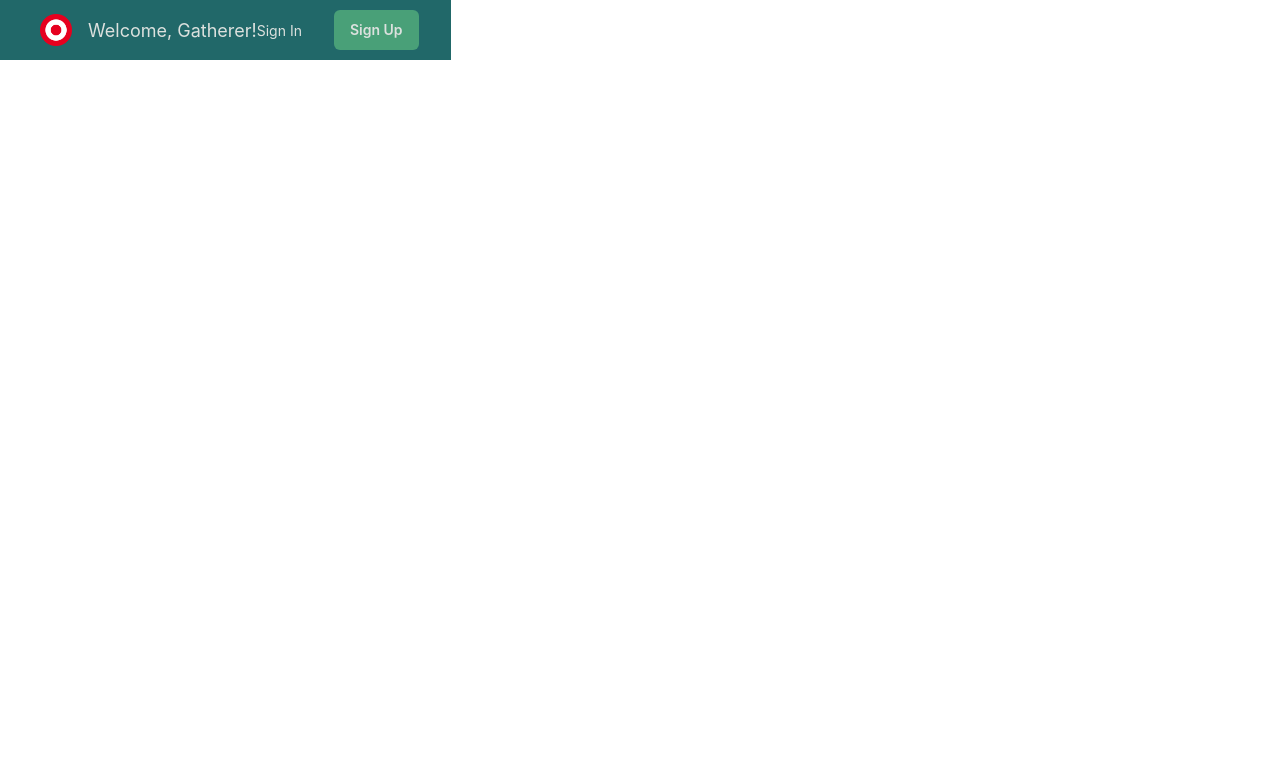
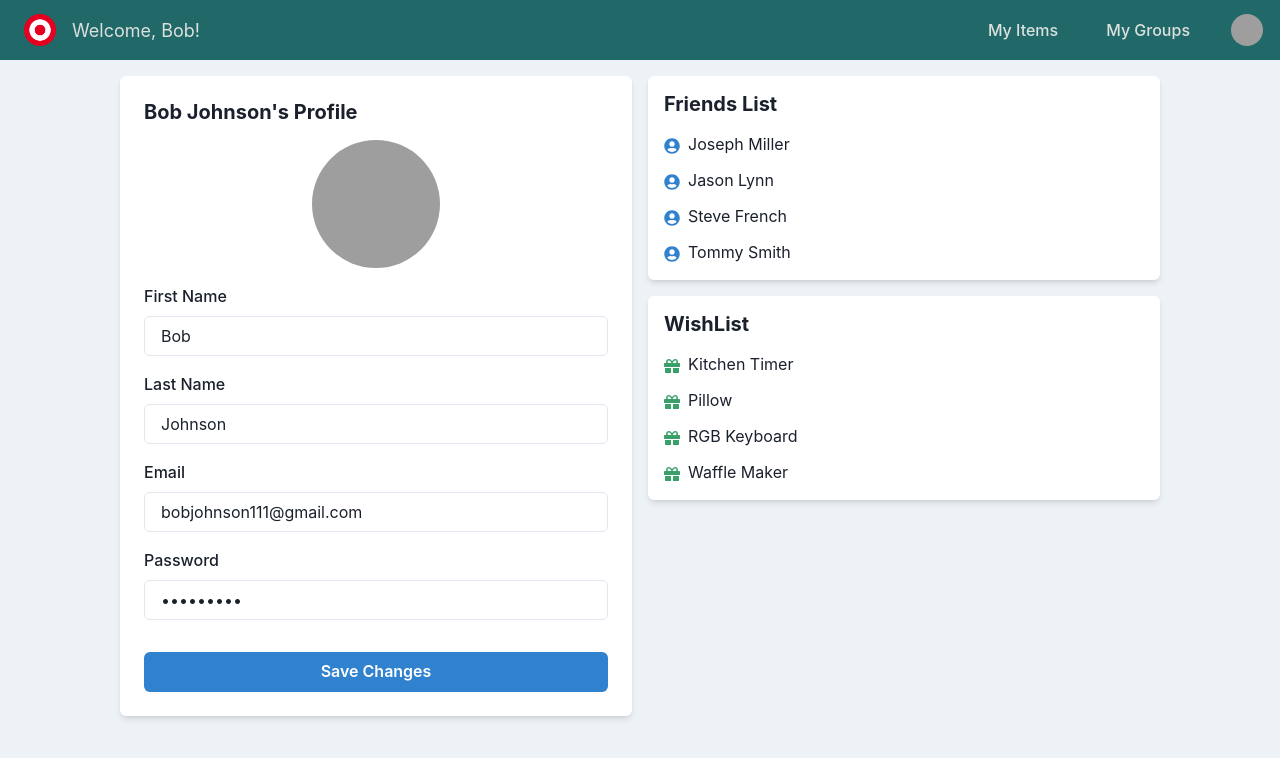
Before and after one commit to Gather307/Gather, a React (Vite) app in the folder frontend/: page /profile in a window 1280 px wide. Shown: the top 758 px of the page. Built offline with nearby package versions, Linux system fonts and the light colour scheme; grey boxes are pictures that could not be loaded; the HTML template or start-up script is replaced by a standard one.

Commit message:
frontend pf pg for now not done

```diff
--- a/frontend/src/App.tsx
+++ b/frontend/src/App.tsx
@@ -1,26 +1,59 @@
-import { BrowserRouter as Router, Routes, Route } from "react-router-dom";
-import { ChakraProvider } from "@chakra-ui/react";
-import LoginPage from "./pages/LoginPage";
-import HomePage from "./pages/HomePage";
-import SignupPage from "./pages/SignupPage";
-import NavbarSignedOut from "./components/NavbarSignedOut";
-import NavbarSignedIn from "./components/NavbarSignedIn";
+// src/App.tsx
 
-function App() {
-  const userIsSignedIn = false; // was testing but placeholder for our authentication logic
+import React, { useState } from 'react';
+import { BrowserRouter as Router, Routes, Route, useNavigate } from 'react-router-dom';
+import { ChakraProvider } from '@chakra-ui/react';
+import LoginPage from './pages/LoginPage';
+import HomePage from './pages/HomePage';
+import SignupPage from './pages/SignupPage';
+import NavbarSignedOut from './components/NavbarSignedOut';
+import NavbarSignedIn from './components/NavbarSignedIn';
+import ProfilePage from './pages/ProfilePage';
+
+const App: React.FC = () => {
+  const [userIsSignedIn, setUserIsSignedIn] = useState(true); // placeholder for authentication logic
+  const firstName = "Bob"; // replace with actual user data
+  const lastName = "Johnson"; // replace with actual user data
+  const userImage = "/path-to-user-image.png"; // replace with actual user data
+  const userEmail = "bobjohnson111@gmail.com"; // replace with actual user data
+  const userPassword = "*********"; // replace with actual user data
+
+  const handleLogout = () => {
+    setUserIsSignedIn(false);
+  };
 
   return (
     <ChakraProvider>
       <Router>
-        {userIsSignedIn ? <NavbarSignedIn /> : <NavbarSignedOut />}
+        {userIsSignedIn ? (
+          <NavbarSignedIn
+            firstName={firstName}
+            userImage={userImage}
+            onLogout={handleLogout}
+          />
+        ) : (
+          <NavbarSignedOut />
+        )}
         <Routes>
-          <Route path="/" element={<HomePage />} /> {/* this is a dummy page */}
+          <Route path="/" element={<HomePage />} />
           <Route path="/login" element={<LoginPage />} />
           <Route path="/signup" element={<SignupPage />} />
+          <Route
+            path="/profile"
+            element={
+              <ProfilePage
+                firstName={firstName}
+                lastName={lastName}
+                userImage={userImage}
+                userEmail={userEmail}
+                userPassword={userPassword}
+              />
+            }
+          />
         </Routes>
       </Router>
     </ChakraProvider>
   );
-}
+};
 
 export default App;
--- /dev/null
+++ b/frontend/src/components/FriendsList.tsx
@@ -0,0 +1,21 @@
+//PLACEHOLDER!!!!!
+import React from 'react';
+import { Box, List, ListItem, ListIcon, Text } from '@chakra-ui/react';
+import { FaUserCircle } from 'react-icons/fa';
+
+const FriendsList: React.FC = () => {
+  return (
+    <Box>
+      <List spacing={3}>
+        {['Joseph Miller', 'Jason Lynn', 'Steve French', 'Tommy Smith'].map((friend) => (
+          <ListItem key={friend}>
+            <ListIcon as={FaUserCircle} color="blue.500" />
+            <Text display="inline">{friend}</Text>
+          </ListItem>
+        ))}
+      </List>
+    </Box>
+  );
+};
+
+export default FriendsList;
--- a/frontend/src/components/NavbarSignedIn.tsx
+++ b/frontend/src/components/NavbarSignedIn.tsx
@@ -1,3 +1,5 @@
+// src/components/NavbarSignedIn.tsx
+
 import {
   Box,
   Flex,
@@ -10,23 +12,35 @@ import {
   MenuItem,
   MenuDivider,
   HStack,
+  IconButton,
+  Drawer,
+  DrawerOverlay,
+  DrawerContent,
+  DrawerCloseButton,
+  DrawerHeader,
+  DrawerBody,
+  VStack,
+  useDisclosure,
   Image,
-  Link
+  Link,
 } from '@chakra-ui/react';
+import { HamburgerIcon } from '@chakra-ui/icons';
 import logo from '../../public/target.png';
 import { ReactNode } from 'react';
+import { Link as RouterLink, useNavigate } from 'react-router-dom';
 
 const NavLink = ({ children, href = '#' }: { children: ReactNode, href?: string }) => (
   <Link
+    as={RouterLink}
+    to={href}
     px={2}
     py={1}
     rounded={'md'}
-    href={href}
     color={'#DCE1DE'}
     _hover={{
       textDecoration: 'underline',
       color: '#DCE1DE',
-      bg: 'transparent'
+      bg: 'transparent',
     }}
     style={{ fontWeight: '500' }}
   >
@@ -34,22 +48,38 @@ const NavLink = ({ children, href = '#' }: { children: ReactNode, href?: string
   </Link>
 );
 
-const NavbarSignedIn = ({ userName = "User", userImage = "/path-to-user-image.png" }) => {
+interface NavbarSignedInProps {
+  firstName: string;
+  userImage: string;
+  onLogout: () => void;
+}
+
+const NavbarSignedIn: React.FC<NavbarSignedInProps> = ({ firstName, userImage, onLogout }) => {
+  const navigate = useNavigate();
+  const { isOpen, onOpen, onClose } = useDisclosure();
+
+  const handleLogout = () => {
+    onLogout();
+    navigate('/');
+  };
+
   return (
     <Box bg={'#216869'} px={4}>
       <Flex
         minH={'60px'}
         alignItems={'center'}
-        justifyContent={'space-between'}>
+        justifyContent={'space-between'}
+        wrap="wrap"
+      >
         <Flex align="center" ml={2}>
-          <Link href="/">
+          <Link as={RouterLink} to="/">
             <Image src={logo} alt="Logo" boxSize="32px" mr={3} />
           </Link>
-          <Text fontSize="lg" color={'#DCE1DE'} ml={1}>Welcome, {userName}!</Text>
+          <Text fontSize="lg" color={'#DCE1DE'} ml={1}>Welcome, {firstName}!</Text>
         </Flex>
-        <HStack spacing={8} alignItems={'center'}>
-          <NavLink href="#">My Items</NavLink>
-          <NavLink href="#">My Groups</NavLink>
+        <HStack spacing={8} alignItems={'center'} display={{ base: 'none', md: 'flex' }}>
+          <NavLink href="/items">My Items</NavLink>
+          <NavLink href="/groups">My Groups</NavLink>
           <Menu>
             <MenuButton
               as={Button}
@@ -62,14 +92,36 @@ const NavbarSignedIn = ({ userName = "User", userImage = "/path-to-user-image.pn
               <Avatar size={'sm'} src={userImage} />
             </MenuButton>
             <MenuList>
-              <MenuItem>Profile</MenuItem>
-              <MenuItem>Settings</MenuItem>
+              <MenuItem as={RouterLink} to="/profile">Profile</MenuItem>
+              <MenuItem as={RouterLink} to="/settings">Settings</MenuItem>
               <MenuDivider />
-              <MenuItem>Logout</MenuItem>
+              <MenuItem onClick={handleLogout}>Logout</MenuItem>
             </MenuList>
           </Menu>
         </HStack>
+        <IconButton
+          size="md"
+          icon={<HamburgerIcon />}
+          aria-label="Open Menu"
+          display={{ base: 'flex', md: 'none' }}
+          onClick={onOpen}
+        />
       </Flex>
+
+      <Drawer isOpen={isOpen} placement="left" onClose={onClose}>
+        <DrawerOverlay />
+        <DrawerContent>
+          <DrawerCloseButton />
+          <DrawerHeader>Menu</DrawerHeader>
+          <DrawerBody>
+            <VStack spacing={4} align="start">
+              <NavLink href="/items" onClick={onClose}>My Items</NavLink>
+              <NavLink href="/groups" onClick={onClose}>My Groups</NavLink>
+              <Button variant="link" onClick={() => { handleLogout(); onClose(); }}>Logout</Button>
+            </VStack>
+          </DrawerBody>
+        </DrawerContent>
+      </Drawer>
     </Box>
   );
 };
--- a/frontend/src/components/NavbarSignedOut.tsx
+++ b/frontend/src/components/NavbarSignedOut.tsx
@@ -1,58 +1,89 @@
-import { Link } from 'react-router-dom';
+// src/components/NavbarSignedOut.tsx
+
 import {
   Box,
   Flex,
   Text,
-  Button,
   HStack,
+  IconButton,
+  Drawer,
+  DrawerOverlay,
+  DrawerContent,
+  DrawerCloseButton,
+  DrawerHeader,
+  DrawerBody,
+  VStack,
+  useDisclosure,
   Image,
+  Link,
 } from '@chakra-ui/react';
+import { HamburgerIcon } from '@chakra-ui/icons';
 import logo from '../../public/target.png';
+import { ReactNode } from 'react';
+import { Link as RouterLink } from 'react-router-dom';
 
-const NavbarSignedOut = () => {
+const NavLink = ({ children, href = '#' }: { children: ReactNode, href?: string }) => (
+  <Link
+    as={RouterLink}
+    to={href}
+    px={2}
+    py={1}
+    rounded={'md'}
+    color={'#DCE1DE'}
+    _hover={{
+      textDecoration: 'underline',
+      color: '#DCE1DE',
+      bg: 'transparent',
+    }}
+    style={{ fontWeight: '500' }}
+  >
+    {children}
+  </Link>
+);
+
+const NavbarSignedOut: React.FC = () => {
+  const { isOpen, onOpen, onClose } = useDisclosure();
+
   return (
     <Box bg={'#216869'} px={4}>
       <Flex
         minH={'60px'}
-        py={{ base: 2 }}
-        px={{ base: 4 }}
-        align={'center'}
-        justify={'space-between'}>
+        alignItems={'center'}
+        justifyContent={'space-between'}
+        wrap="wrap"
+      >
         <Flex align="center" ml={2}>
-          <Link to="/">
+          <Link as={RouterLink} to="/">
             <Image src={logo} alt="Logo" boxSize="32px" mr={3} />
           </Link>
-          <Text fontSize="lg" color={'#DCE1DE'} ml={1}>Welcome, Gatherer!</Text>
+          <Text fontSize="lg" color={'#DCE1DE'} ml={1}>Welcome!</Text>
         </Flex>
-        <HStack spacing={8} alignItems={'center'}>
-          <Button
-            as={Link}
-            to="/login"
-            fontSize={'sm'}
-            fontWeight={400}
-            variant={'link'}
-            _hover={{
-              textDecoration: 'underline',
-              color: '#DCE1DE'
-            }}
-            color={'#DCE1DE'}>
-            Sign In
-          </Button>
-          <Button
-            as={Link}
-            to="/signup"
-            fontSize={'sm'}
-            fontWeight={600}
-            color={'#DCE1DE'}
-            bg={'#49A078'}
-            _hover={{
-              bg: '#9CC5A1',
-              color: '#1F2421'
-            }}>
-            Sign Up
-          </Button>
+        <HStack spacing={8} alignItems={'center'} display={{ base: 'none', md: 'flex' }}>
+          <NavLink href="/login">Login</NavLink>
+          <NavLink href="/signup">Sign Up</NavLink>
         </HStack>
+        <IconButton
+          size="md"
+          icon={<HamburgerIcon />}
+          aria-label="Open Menu"
+          display={{ base: 'flex', md: 'none' }}
+          onClick={onOpen}
+        />
       </Flex>
+
+      <Drawer isOpen={isOpen} placement="left" onClose={onClose}>
+        <DrawerOverlay />
+        <DrawerContent>
+          <DrawerCloseButton />
+          <DrawerHeader>Menu</DrawerHeader>
+          <DrawerBody>
+            <VStack spacing={4} align="start">
+              <NavLink href="/login" onClick={onClose}>Login</NavLink>
+              <NavLink href="/signup" onClick={onClose}>Sign Up</NavLink>
+            </VStack>
+          </DrawerBody>
+        </DrawerContent>
+      </Drawer>
     </Box>
   );
 };
--- /dev/null
+++ b/frontend/src/components/WishList.tsx
@@ -0,0 +1,21 @@
+//PLACEHOLDER!!!!!
+import React from 'react';
+import { Box, List, ListItem, ListIcon, Text } from '@chakra-ui/react';
+import { FaGift } from 'react-icons/fa';
+
+const WishList: React.FC = () => {
+  return (
+    <Box>
+      <List spacing={3}>
+        {['Kitchen Timer', 'Pillow', 'RGB Keyboard', 'Waffle Maker'].map((item) => (
+          <ListItem key={item}>
+            <ListIcon as={FaGift} color="green.500" />
+            <Text display="inline">{item}</Text>
+          </ListItem>
+        ))}
+      </List>
+    </Box>
+  );
+};
+
+export default WishList;
--- /dev/null
+++ b/frontend/src/pages/ProfilePage.tsx
@@ -0,0 +1,72 @@
+// src/pages/ProfilePage.tsx
+
+import React from 'react';
+import {
+  Box,
+  Flex,
+  Heading,
+  Avatar,
+  Input,
+  FormControl,
+  FormLabel,
+  Button,
+  Stack,
+} from '@chakra-ui/react';
+import FriendsList from '../components/FriendsList';
+import WishList from '../components/WishList';
+
+interface ProfilePageProps {
+  firstName: string;
+  lastName: string;
+  userImage: string;
+  userEmail: string;
+  userPassword: string;
+}
+
+const ProfilePage: React.FC<ProfilePageProps> = ({ firstName, lastName, userImage, userEmail, userPassword }) => {
+  return (
+    <Box bg="gray.100" color="gray.800" minH="100vh" minW="100vw" p={4}>
+      <Flex justifyContent="center" alignItems="flex-start" flexDirection={{ base: 'column', md: 'row' }}>
+        <Box flex="1" maxW="lg" p={6} bg="white" borderRadius="md" boxShadow="md" mb={{ base: 4, md: 0 }}>
+          <Heading size="md" mb={4}>{firstName} {lastName}'s Profile</Heading>
+          <Flex justifyContent="center" mb={4}>
+            <Avatar size="2xl" src={userImage} />
+          </Flex>
+          <Stack spacing={4}>
+            <FormControl id="first-name">
+              <FormLabel>First Name</FormLabel>
+              <Input defaultValue={firstName} />
+            </FormControl>
+            <FormControl id="last-name">
+              <FormLabel>Last Name</FormLabel>
+              <Input defaultValue={lastName} />
+            </FormControl>
+            <FormControl id="email">
+              <FormLabel>Email</FormLabel>
+              <Input defaultValue={userEmail} />
+            </FormControl>
+            <FormControl id="password">
+              <FormLabel>Password</FormLabel>
+              <Input type="password" defaultValue={userPassword} />
+            </FormControl>
+            <Button colorScheme="blue" mt={4}>Save Changes</Button>
+          </Stack>
+        </Box>
+
+        <Box flex="1" maxW="lg" ml={{ md: 4 }} mb={{ base: 4, md: 0 }}>
+          <Box p={4} bg="white" borderRadius="md" boxShadow="md" mb={4}>
+            <Heading size="md" mb={4}>Friends List</Heading>
+            <FriendsList />
+          </Box>
+
+          <Box p={4} bg="white" borderRadius="md" boxShadow="md">
+            <Heading size="md" mb={4}>WishList</Heading>
+            <WishList />
+          </Box>
+        </Box>
+      </Flex>
+    </Box>
+  );
+};
+
+export default ProfilePage;
```
